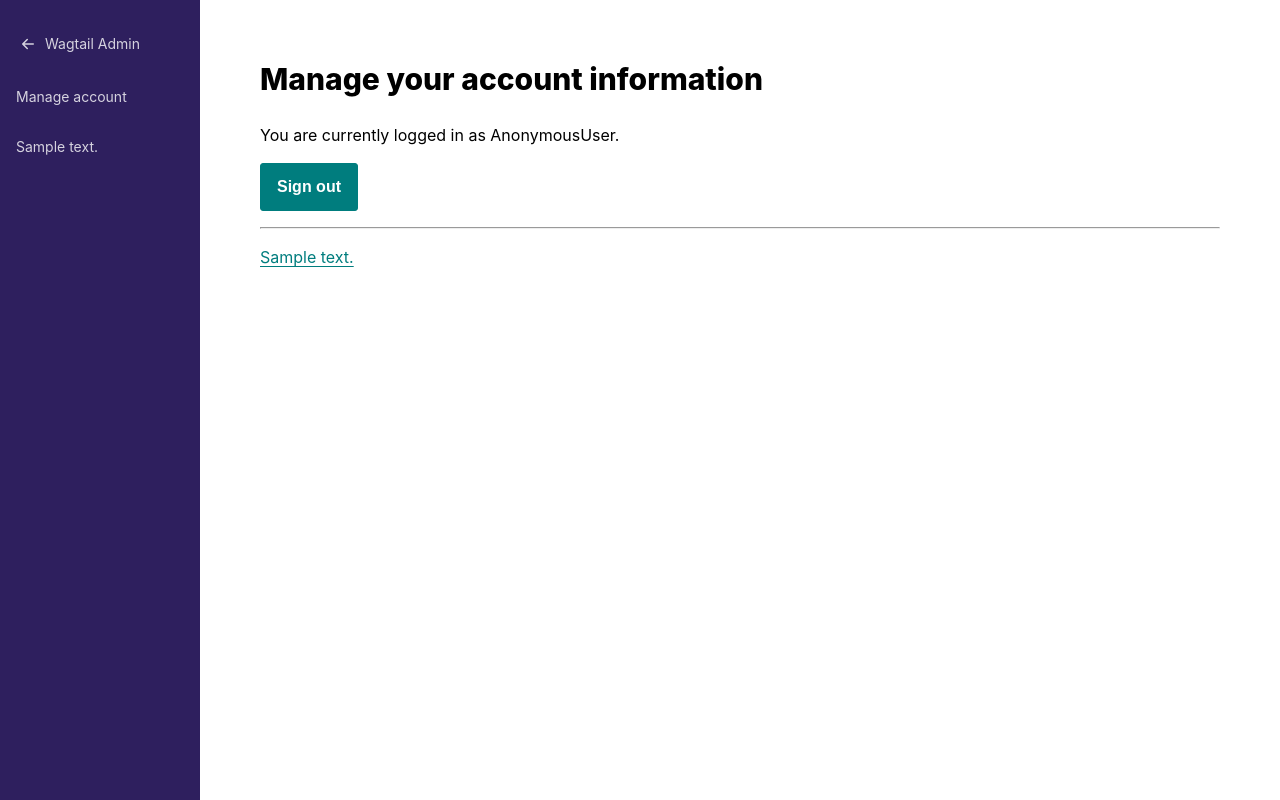
After one commit to leukeleu/django-hidp-wagtail, a Django app: template packages/hidp_wagtail/hidp_wagtail/templates/hidp/accounts/management/manage_account.html in a window 1280 px wide. The commit adds this page. Run offline with Django 4.2, Linux system fonts and the light colour scheme; the template is opened without the code that fills it: most values are stand-ins (such as "Sample title", 1, 10 or a date in 2020).

Commit message:
Make logout form selector a bit more robust, add class to manage_account.html logout form to show correct button styling

```diff
--- a/packages/hidp_wagtail/hidp_wagtail/static/css/wagtail_hidp.css
+++ b/packages/hidp_wagtail/hidp_wagtail/static/css/wagtail_hidp.css
@@ -34,7 +34,7 @@ h2 {
 }
 
 button,
-form[action="/logout/"] button.primary {
+form[action$="/logout/"] button.primary {
   -webkit-font-smoothing: auto;
   -moz-appearance: none;
   background-color: hsl(180.5 100% 24.7%);
@@ -59,7 +59,7 @@ form[action="/logout/"] button.primary {
 }
 
 button:hover,
-form[action="/logout/"] button.primary:hover {
+form[action$="/logout/"] button.primary:hover {
   background-color: hsl(181.9 100% 18.4%);
   border-color: #0000;
   color: #fff;
@@ -113,7 +113,7 @@ form input[type="password"]:focus {
   outline: none;
 }
 
-form[action="/logout/"] button {
+form[action$="/logout/"] button {
   background-color: white;
   color: hsl(180.5 100% 24.7%);
   cursor: pointer;
@@ -125,7 +125,7 @@ form[action="/logout/"] button {
   text-underline-offset: 3px;
 }
 
-form[action="/logout/"] button:hover {
+form[action$="/logout/"] button:hover {
   border-color: #000;
   color: #000;
 }
--- /dev/null
+++ b/packages/hidp_wagtail/hidp_wagtail/templates/hidp/accounts/management/manage_account.html
@@ -0,0 +1,27 @@
+{% extends 'hidp/base_post_login.html' %}
+{% load i18n %}
+
+{% block title %}{% translate 'Manage account' %}{% endblock %}
+
+{% block main %}
+  <h1>{% translate 'Manage your account information' %}</h1>
+
+  <p>
+    {% blocktranslate trimmed %}
+      You are currently logged in as {{ user }}.
+    {% endblocktranslate %}
+  </p>
+
+  <form action="{{ logout_url }}" method="post">
+    {% csrf_token %}
+    <button type="submit" class="primary">{% translate 'Sign out' %}</button>
+  </form>
+
+  <hr>
+
+  <ul>
+    {% for item in account_management_links %}
+      <li><a href="{{ item.url }}">{{ item.text }}</a></li>
+    {% endfor %}
+  </ul>
+{% endblock %}
```
